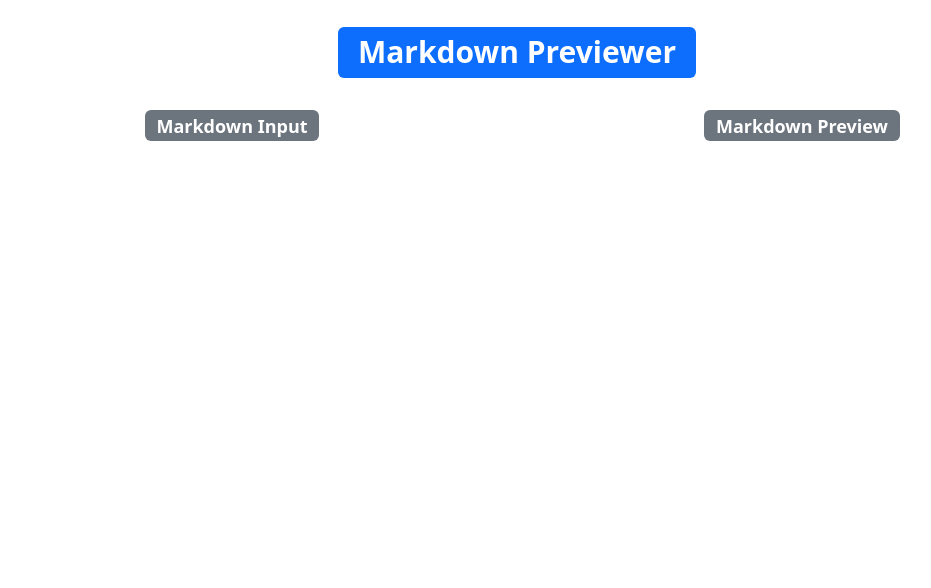
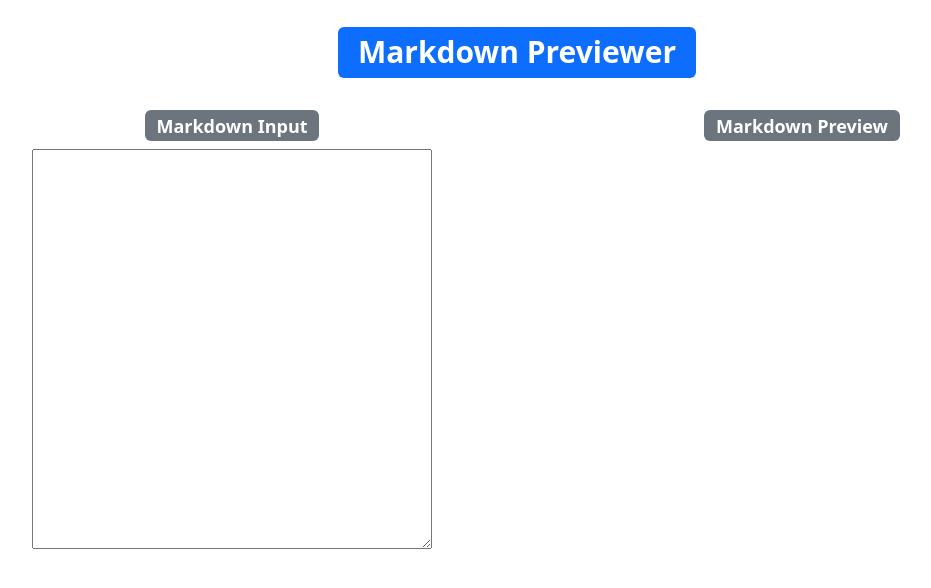
Before and after one commit to VWashingtonCoder/fcc-markdown-previewer, a React (Create React App) app: page / in a window 1280 px wide. Shown: the top 588 px of the page, without its empty margins (123-1054 px from the left). Built offline with nearby package versions, Linux system fonts and the light colour scheme.

Commit message:
markdown input added and styled

```diff
--- a/src/App.js
+++ b/src/App.js
@@ -3,6 +3,14 @@
 
 export default class App extends React.Component{
   render() {
+    var inputStyle = {
+      width: "400px",
+      height: "50vh",
+      marginLeft: "auto",
+      marginRight: "auto",
+      padding: "10px"
+    };
+
     return (
       <div className="App">
         <div className="container">
@@ -17,12 +25,15 @@
           </div>
 
           <div className="row mt-4">
-            <div className="col-md-6">
-                <h4 className="text-center">
+            <div className="col-md-6 text-center">
+                <h4>
                   <Badge className="badge bg-secondary">
                     Markdown Input
                   </Badge>
                 </h4>
+                <div className="mark-input">
+                  <textarea className="input" style={inputStyle}></textarea>
+                </div>
             </div>
 
             <div className="col-md-6">
```
